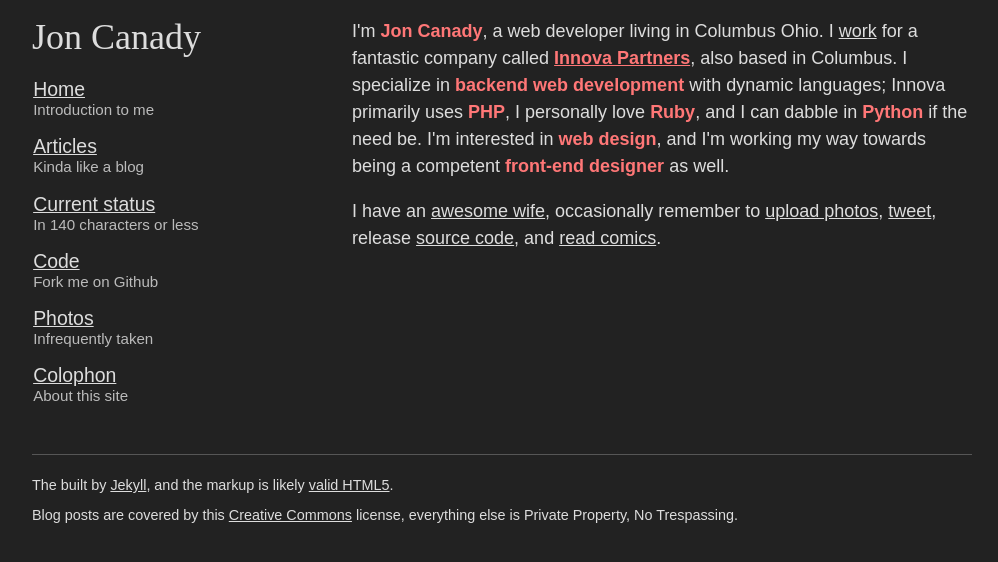
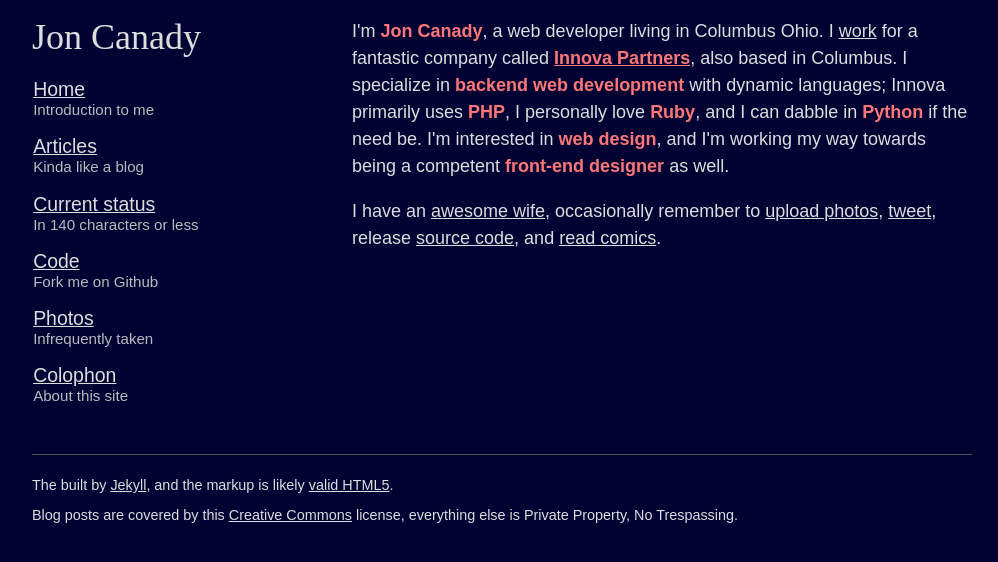
Before and after one commit to jesscanady/oldsite-circa2011, a Jekyll site: the page built from index.html, in a window 1280 px wide. Shown: the top 562 px of the page, without its empty margins (138-1136 px from the left). Built offline with Jekyll 4.4.1, drawn with Linux system fonts in a browser that asks for light colours; some web fonts are replaced; Markdown is read by kramdown in place of the engine named in the settings.

Commit message:
Changing background color

```diff
--- a/stylesheets/style.css
+++ b/stylesheets/style.css
@@ -127,7 +127,8 @@
 body
 {
 /*  background: #3A4047;*/
-  background: #222;
+/*  background: #222;*/
+  background: #003;
 	margin: 0;
 	font: 1.8em/27px 'DroidSansRegular', arial, sans-serif;
 	letter-spacing: 0;
```
